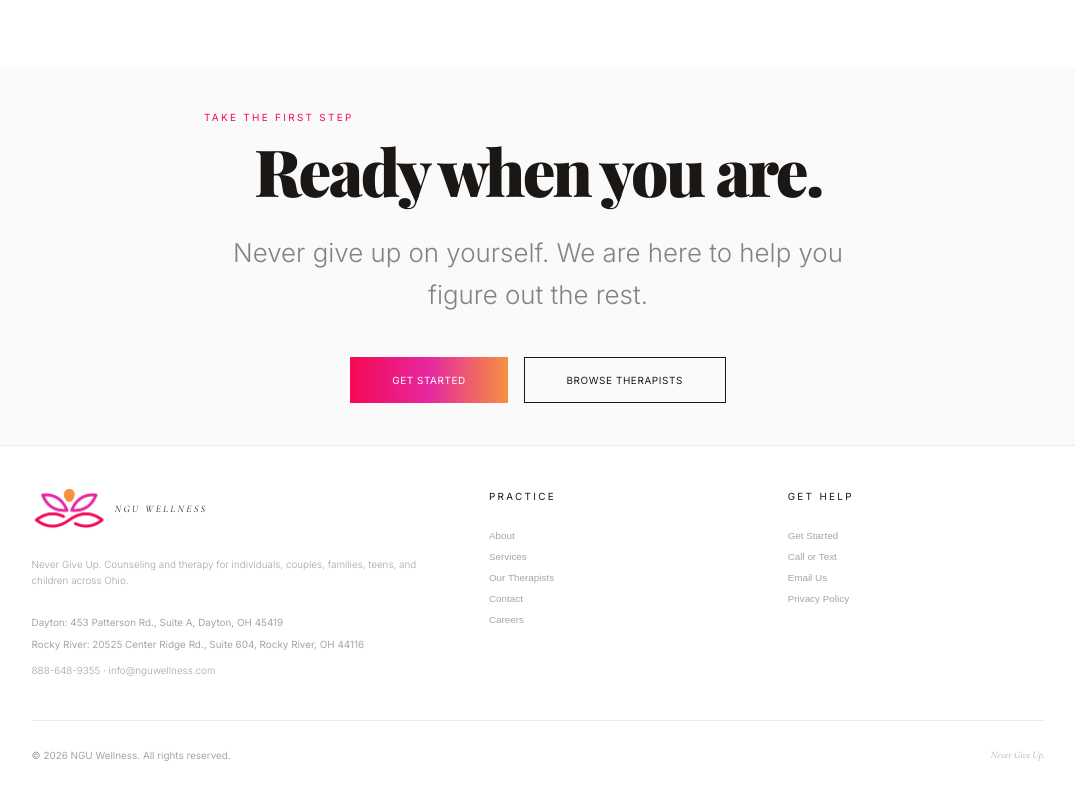
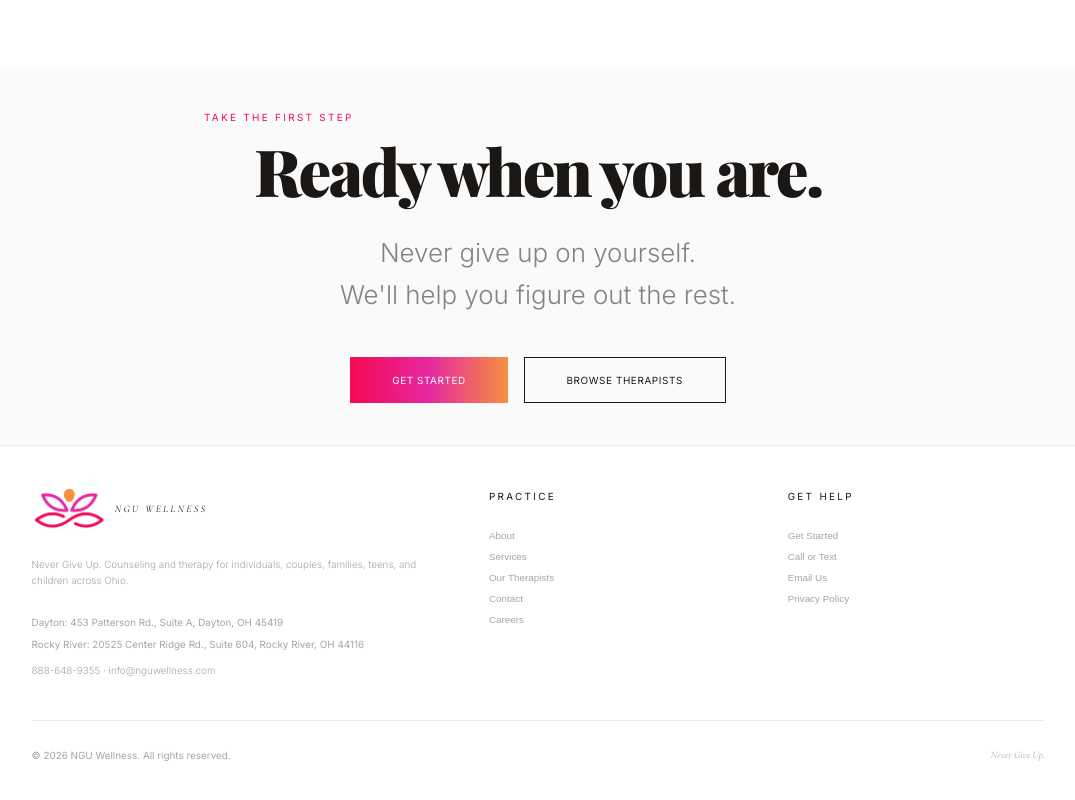
Before and after one commit to JDOG332/nguwellness, a Next.js app: page /contact in a window 1280 px wide. Shown: the part 2822-3622 px from the top of the page, without its empty margins (102-1177 px from the left). Built offline with nearby package versions, Linux system fonts and the light colour scheme; a web font is replaced by a local one.

Commit message:
CTA: line break after Never give up on yourself, update second line

```diff
--- a/app/contact/ContactPage.jsx
+++ b/app/contact/ContactPage.jsx
@@ -595,7 +595,7 @@ export default function ContactPage() {
         <p className="eyebrow">Take the first step</p>
         <h2 className="contact-cta-title">Ready when you are.</h2>
         <p className="contact-cta-desc">
-          Never give up on yourself. We are here to help you figure out the rest.
+          Never give up on yourself.<br />We'll help you figure out the rest.
         </p>
         <div className="contact-cta-actions">
           <button className="btn-rose" onClick={() => window.open("https://docs.google.com/forms/d/e/1FAIpQLScRT05N8MswuXUXtYCaD-m6j4XUWKKDlTYuNSaLS6Pfy_8f6w/viewform?usp=header", "_blank")}>
```
